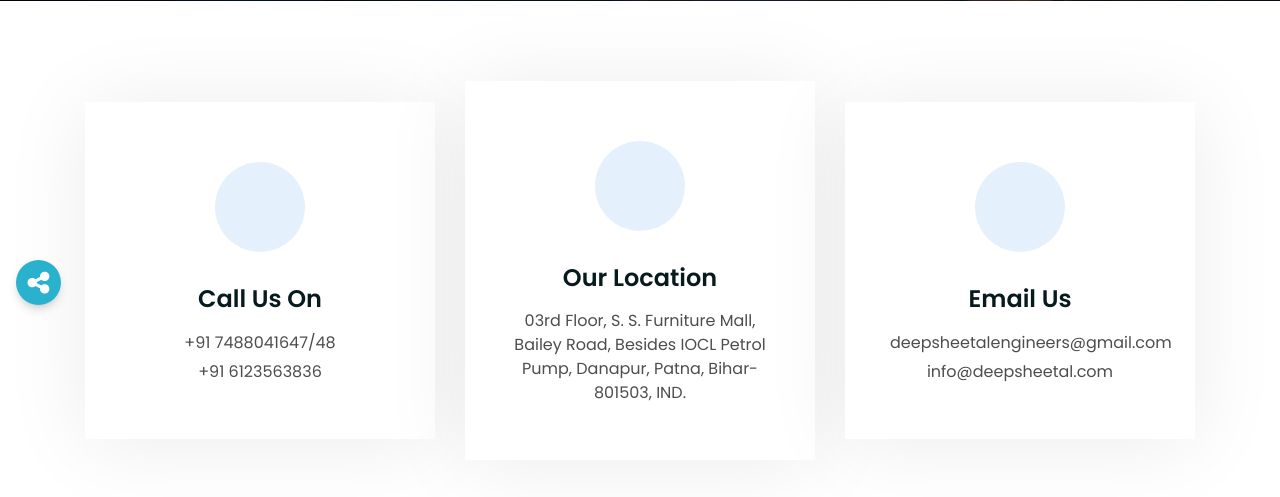
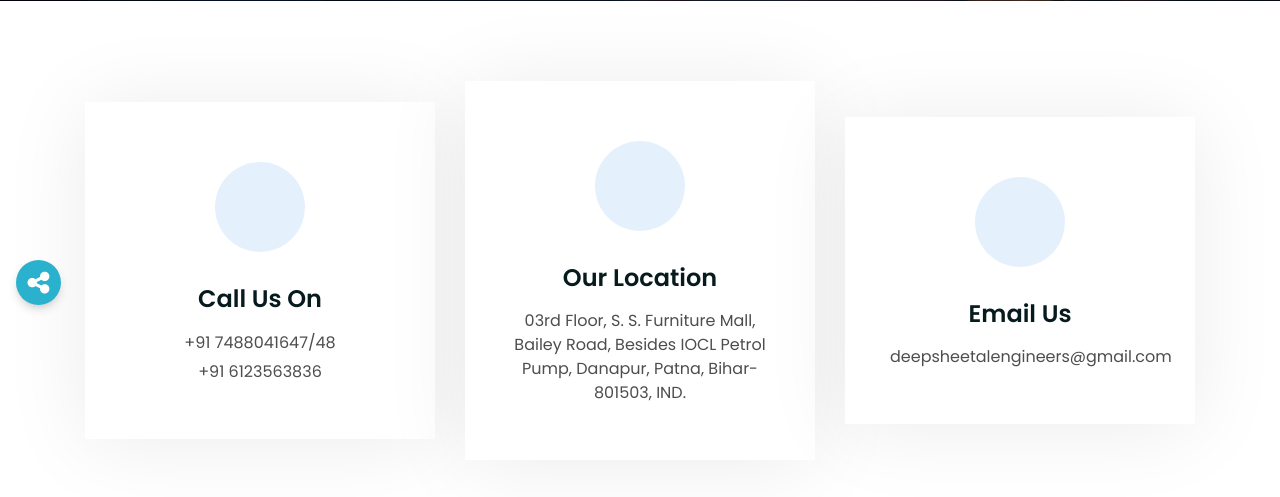
Before and after one commit to metankush/deep, a PHP site: page /stock/contact.php in a window 1280 px wide. Shown: the part 455-952 px from the top of the page. Run offline with PHP 8.4, Linux system fonts and the light colour scheme; data comes from the database, SQL or seed files in the repository; some libraries are stand-ins or nearby versions; some web fonts are replaced.

Commit message:
24/09/24 two update

```diff
--- a/contact.php
+++ b/contact.php
@@ -214,7 +214,7 @@ if($_SERVER["REQUEST_METHOD"] == "POST"){
                             <h5 class="contact-title mb-15">Email Us</h5>
                             <div class="contact-content">
                                 <a href="mailto:deepsheetalengineers@gmail.com">deepsheetalengineers@gmail.com</a>
-                                <a href="mailto:info@deepsheetal.com">info@deepsheetal.com</a>
+
 
                             </div>
                         </div>
```
